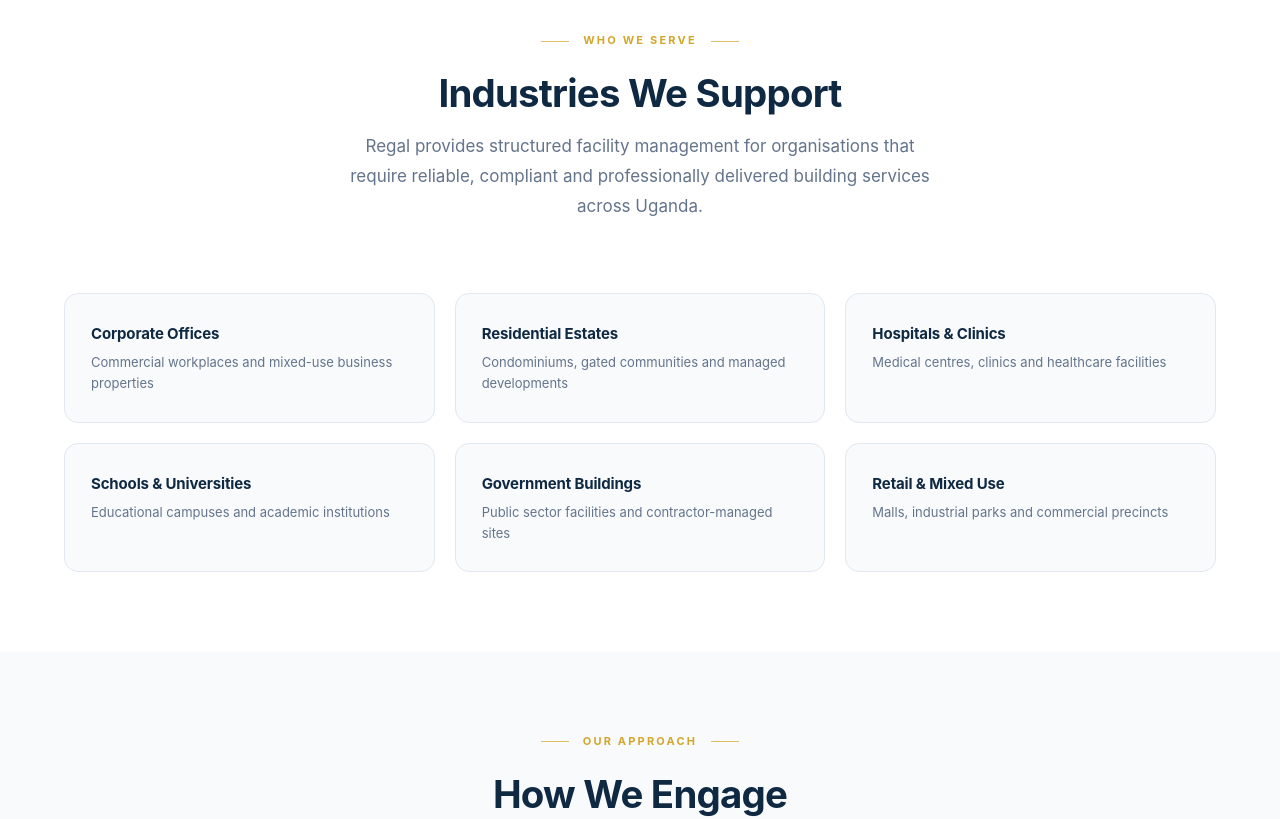
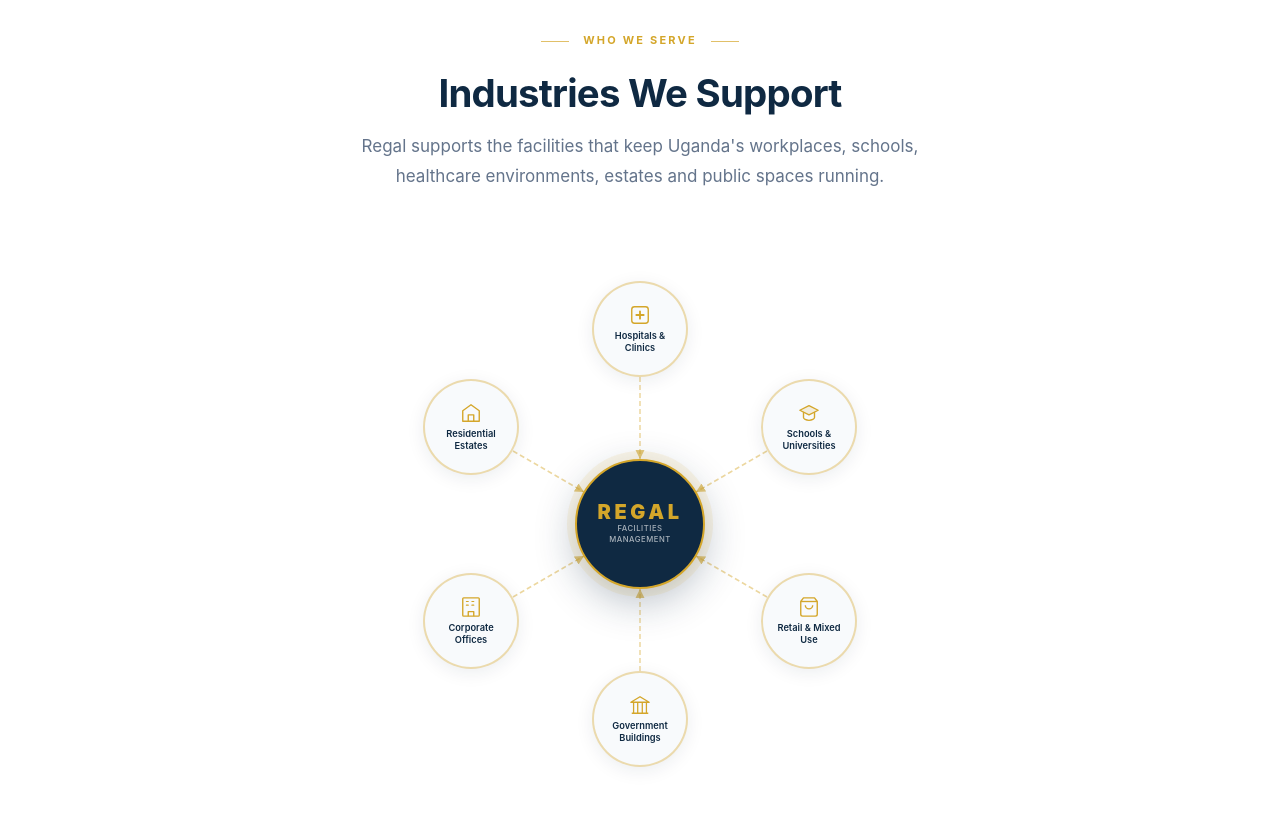
Before and after one commit to collins-adhola/Regal, a React (Vite) app: page / in a window 1280 px wide. Shown: the part 1500-2319 px from the top of the page. Built offline with nearby package versions, Linux system fonts and the light colour scheme.

Commit message:
industries we supoort

```diff
--- a/src/App.tsx
+++ b/src/App.tsx
@@ -15,14 +15,67 @@
   { label: 'Contact',    href: '#contact'    },
 ]
 
-const INDUSTRIES = [
-  { title: 'Corporate Offices',      desc: 'Commercial workplaces and mixed-use business properties' },
-  { title: 'Residential Estates',    desc: 'Condominiums, gated communities and managed developments' },
-  { title: 'Hospitals & Clinics',    desc: 'Medical centres, clinics and healthcare facilities' },
-  { title: 'Schools & Universities', desc: 'Educational campuses and academic institutions' },
-  { title: 'Government Buildings',   desc: 'Public sector facilities and contractor-managed sites' },
-  { title: 'Retail & Mixed Use',     desc: 'Malls, industrial parks and commercial precincts' },
-] as const
+const INDUSTRY_NODES = [
+  {
+    title: 'Hospitals & Clinics',
+    icon: (
+      <svg viewBox="0 0 24 24" fill="none" width="22" height="22" aria-hidden="true">
+        <rect x="3" y="3" width="18" height="18" rx="3" stroke="#D4A62A" strokeWidth="1.5"/>
+        <path d="M12 8v8M8 12h8" stroke="#D4A62A" strokeWidth="2" strokeLinecap="round"/>
+      </svg>
+    ),
+  },
+  {
+    title: 'Schools & Universities',
+    icon: (
+      <svg viewBox="0 0 24 24" fill="none" width="22" height="22" aria-hidden="true">
+        <path d="M22 9L12 4 2 9l10 5 10-5z" fill="#D4A62A" fillOpacity="0.15" stroke="#D4A62A" strokeWidth="1.5" strokeLinejoin="round"/>
+        <path d="M6 11.5V17c0 1.5 2.7 3 6 3s6-1.5 6-3v-5.5" stroke="#D4A62A" strokeWidth="1.5" strokeLinecap="round"/>
+      </svg>
+    ),
+  },
+  {
+    title: 'Retail & Mixed Use',
+    icon: (
+      <svg viewBox="0 0 24 24" fill="none" width="22" height="22" aria-hidden="true">
+        <path d="M6 2L3 6v14a2 2 0 002 2h14a2 2 0 002-2V6l-3-4z" stroke="#D4A62A" strokeWidth="1.5" strokeLinejoin="round"/>
+        <line x1="3" y1="6" x2="21" y2="6" stroke="#D4A62A" strokeWidth="1.5"/>
+        <path d="M16 10a4 4 0 01-8 0" stroke="#D4A62A" strokeWidth="1.5"/>
+      </svg>
+    ),
+  },
+  {
+    title: 'Government Buildings',
+    icon: (
+      <svg viewBox="0 0 24 24" fill="none" width="22" height="22" aria-hidden="true">
+        <path d="M3 21h18M12 3L2 9h20L12 3z" stroke="#D4A62A" strokeWidth="1.5" strokeLinejoin="round"/>
+        <line x1="5"    y1="9" x2="5"    y2="21" stroke="#D4A62A" strokeWidth="1.4"/>
+        <line x1="9.5"  y1="9" x2="9.5"  y2="21" stroke="#D4A62A" strokeWidth="1.4"/>
+        <line x1="14.5" y1="9" x2="14.5" y2="21" stroke="#D4A62A" strokeWidth="1.4"/>
+        <line x1="19"   y1="9" x2="19"   y2="21" stroke="#D4A62A" strokeWidth="1.4"/>
+      </svg>
+    ),
+  },
+  {
+    title: 'Corporate Offices',
+    icon: (
+      <svg viewBox="0 0 24 24" fill="none" width="22" height="22" aria-hidden="true">
+        <rect x="3" y="2" width="18" height="20" rx="1" stroke="#D4A62A" strokeWidth="1.5"/>
+        <path d="M7 6h2m4 0h2M7 10h2m4 0h2" stroke="#D4A62A" strokeWidth="1.3" strokeLinecap="round"/>
+        <path d="M9 22v-5h6v5" stroke="#D4A62A" strokeWidth="1.5" strokeLinejoin="round"/>
+      </svg>
+    ),
+  },
+  {
+    title: 'Residential Estates',
+    icon: (
+      <svg viewBox="0 0 24 24" fill="none" width="22" height="22" aria-hidden="true">
+        <path d="M3 9.5L12 3l9 6.5V21H3V9.5z" stroke="#D4A62A" strokeWidth="1.5" strokeLinejoin="round"/>
+        <path d="M9 21v-7h6v7" stroke="#D4A62A" strokeWidth="1.5" strokeLinejoin="round"/>
+      </svg>
+    ),
+  },
+]
 
 const SERVICES = [
   {
@@ -322,19 +375,59 @@
               <p className="section-eyebrow">Who We Serve</p>
               <h2 className="section-heading">Industries We Support</h2>
               <p className="section-lead">
-                Regal provides structured facility management for organisations
-                that require reliable, compliant and professionally delivered
-                building services across Uganda.
+                Regal supports the facilities that keep Uganda's workplaces,
+                schools, healthcare environments, estates and public spaces running.
               </p>
             </header>
 
-            <div className="ind-grid">
-              {INDUSTRIES.map(({ title, desc }) => (
-                <div key={title} className="ind-card">
-                  <p className="ind-card-title">{title}</p>
-                  <p className="ind-card-desc">{desc}</p>
+            {/* Desktop: radial network diagram */}
+            <div className="ind-network" role="img" aria-label="Network diagram: six industry sectors connected to Regal at the centre">
+
+              {/* Gold connector lines — trimmed to circle edges, arrows point toward REGAL */}
+              <svg className="ind-connectors" viewBox="0 0 680 520" aria-hidden="true" preserveAspectRatio="xMidYMid meet">
+                <defs>
+                  <marker id="ind-arrow" markerWidth="7" markerHeight="7" refX="6" refY="3.5" orient="auto">
+                    <path d="M0,0.5 L0,6.5 L6,3.5 Z" fill="#D4A62A" fillOpacity="0.6"/>
+                  </marker>
+                </defs>
+                {/* Each line: outer node edge → REGAL circle edge */}
+                <line x1="340" y1="113" x2="340" y2="195" stroke="#D4A62A" strokeWidth="1.5" strokeOpacity="0.45" strokeDasharray="5 3" markerEnd="url(#ind-arrow)"/>
+                <line x1="467" y1="187" x2="396" y2="228" stroke="#D4A62A" strokeWidth="1.5" strokeOpacity="0.45" strokeDasharray="5 3" markerEnd="url(#ind-arrow)"/>
+                <line x1="467" y1="333" x2="396" y2="292" stroke="#D4A62A" strokeWidth="1.5" strokeOpacity="0.45" strokeDasharray="5 3" markerEnd="url(#ind-arrow)"/>
+                <line x1="340" y1="407" x2="340" y2="325" stroke="#D4A62A" strokeWidth="1.5" strokeOpacity="0.45" strokeDasharray="5 3" markerEnd="url(#ind-arrow)"/>
+                <line x1="213" y1="333" x2="284" y2="292" stroke="#D4A62A" strokeWidth="1.5" strokeOpacity="0.45" strokeDasharray="5 3" markerEnd="url(#ind-arrow)"/>
+                <line x1="213" y1="187" x2="284" y2="228" stroke="#D4A62A" strokeWidth="1.5" strokeOpacity="0.45" strokeDasharray="5 3" markerEnd="url(#ind-arrow)"/>
+              </svg>
+
+              {/* Centre REGAL hub */}
+              <div className="ind-hub">
+                <span className="ind-hub-name">REGAL</span>
+                <span className="ind-hub-sub">Facilities<br/>Management</span>
+              </div>
+
+              {/* Six industry nodes — clockwise from 12 o'clock */}
+              {INDUSTRY_NODES.map((node, i) => (
+                <div key={node.title} className={`ind-node ind-node--${i + 1}`}>
+                  <span className="ind-node-icon">{node.icon}</span>
+                  <span className="ind-node-label">{node.title}</span>
                 </div>
               ))}
+            </div>
+
+            {/* Mobile: stacked hub + 2-col grid */}
+            <div className="ind-mobile">
+              <div className="ind-hub-mobile">
+                <span className="ind-hub-mobile-name">REGAL</span>
+                <span className="ind-hub-mobile-sub">Facilities Management</span>
+              </div>
+              <div className="ind-mobile-grid">
+                {INDUSTRY_NODES.map((node) => (
+                  <div key={node.title} className="ind-mobile-item">
+                    <span className="ind-mobile-icon">{node.icon}</span>
+                    <span className="ind-mobile-label">{node.title}</span>
+                  </div>
+                ))}
+              </div>
             </div>
 
           </div>
--- a/src/styles/global.css
+++ b/src/styles/global.css
@@ -1012,69 +1012,199 @@
   }
 }
 
-/* ─── Industries ───────────────────────────────────────────── */
+/* ─── Industries — Network Diagram ────────────────────────── */
 .industries {
   background-color: var(--white);
   padding-block: 5rem;
 }
 
-/* Industry cards — 3-col grid */
-.ind-grid {
-  display: grid;
-  grid-template-columns: repeat(3, 1fr);
-  gap: 1.25rem;
-}
-
-.ind-card {
-  background: var(--light-bg);
-  border: 1px solid var(--border);
-  border-radius: var(--radius-md);
-  padding: 1.75rem 1.625rem;
-  transition:
-    border-color var(--transition),
-    box-shadow var(--transition),
-    transform var(--transition);
-}
-
-.ind-card:hover {
-  border-color: rgba(212, 166, 42, 0.4);
-  box-shadow: 0 6px 20px rgba(15, 41, 66, 0.08);
-  transform: translateY(-3px);
-}
-
-.ind-card-title {
-  font-size: 0.9375rem;
-  font-weight: 700;
-  color: var(--navy);
-  letter-spacing: -0.01em;
-  margin-bottom: 0.375rem;
-}
-
-.ind-card-desc {
-  font-size: 0.8125rem;
-  color: var(--muted);
-  line-height: 1.6;
-}
-
-/* ─── Industries — Responsive ─────────────────────────────── */
+/* ── Desktop radial network ── */
+.ind-network {
+  position: relative;
+  max-width: 680px;
+  aspect-ratio: 680 / 520;
+  margin: 0 auto;
+}
+
+.ind-connectors {
+  position: absolute;
+  inset: 0;
+  width: 100%;
+  height: 100%;
+  pointer-events: none;
+}
+
+/* Centre REGAL hub */
+.ind-hub {
+  position: absolute;
+  left: 50%;
+  top: 50%;
+  transform: translate(-50%, -50%);
+  width: 130px;
+  height: 130px;
+  border-radius: 50%;
+  background: #0F2942;
+  border: 2.5px solid #D4A62A;
+  box-shadow:
+    0 0 0 8px rgba(212, 166, 42, 0.10),
+    0 12px 40px rgba(15, 41, 66, 0.30);
+  display: flex;
+  flex-direction: column;
+  align-items: center;
+  justify-content: center;
+  gap: 0.15rem;
+  z-index: 3;
+  text-align: center;
+  padding: 0.75rem;
+}
+
+.ind-hub-name {
+  font-size: 1.25rem;
+  font-weight: 900;
+  color: #D4A62A;
+  letter-spacing: 0.18em;
+  line-height: 1;
+}
+
+.ind-hub-sub {
+  font-size: 0.48rem;
+  font-weight: 500;
+  color: rgba(255, 255, 255, 0.65);
+  letter-spacing: 0.07em;
+  text-transform: uppercase;
+  line-height: 1.4;
+}
+
+/* Outer industry nodes */
+.ind-node {
+  position: absolute;
+  width: 96px;
+  height: 96px;
+  border-radius: 50%;
+  transform: translate(-50%, -50%);
+  z-index: 2;
+  background: #F8FAFC;
+  border: 2px solid rgba(212, 166, 42, 0.38);
+  box-shadow: 0 4px 18px rgba(15, 41, 66, 0.08);
+  display: flex;
+  flex-direction: column;
+  align-items: center;
+  justify-content: center;
+  gap: 0.3rem;
+  padding: 0.75rem;
+  text-align: center;
+  cursor: default;
+  transition: transform 0.22s ease, box-shadow 0.22s ease, border-color 0.22s ease;
+}
+
+.ind-node:hover {
+  transform: translate(-50%, calc(-50% - 5px));
+  box-shadow: 0 10px 28px rgba(15, 41, 66, 0.14);
+  border-color: rgba(212, 166, 42, 0.80);
+}
+
+.ind-node-icon {
+  display: flex;
+  align-items: center;
+  justify-content: center;
+  flex-shrink: 0;
+}
+
+.ind-node-label {
+  font-size: 0.58rem;
+  font-weight: 600;
+  color: #0F2942;
+  line-height: 1.25;
+}
+
+/* Clockwise from 12 o'clock */
+.ind-node--1 { left: 50%;    top: 12.5%;  } /* Hospitals */
+.ind-node--2 { left: 74.85%; top: 31.35%; } /* Schools */
+.ind-node--3 { left: 74.85%; top: 68.65%; } /* Retail */
+.ind-node--4 { left: 50%;    top: 87.5%;  } /* Government */
+.ind-node--5 { left: 25.15%; top: 68.65%; } /* Corporate */
+.ind-node--6 { left: 25.15%; top: 31.35%; } /* Residential */
+
+/* ── Mobile: hide network, show 2-col grid ── */
+.ind-mobile { display: none; }
+
+@media (max-width: 768px) {
+  .ind-network { display: none; }
+  .ind-mobile  { display: block; }
+
+  .ind-hub-mobile {
+    display: flex;
+    flex-direction: column;
+    align-items: center;
+    justify-content: center;
+    width: 100px;
+    height: 100px;
+    border-radius: 50%;
+    background: #0F2942;
+    border: 2px solid #D4A62A;
+    box-shadow: 0 8px 28px rgba(15, 41, 66, 0.25);
+    margin: 0 auto 1.75rem;
+    text-align: center;
+    padding: 0.75rem;
+  }
+
+  .ind-hub-mobile-name {
+    font-size: 1rem;
+    font-weight: 900;
+    color: #D4A62A;
+    letter-spacing: 0.15em;
+    line-height: 1;
+  }
+
+  .ind-hub-mobile-sub {
+    font-size: 0.44rem;
+    font-weight: 500;
+    color: rgba(255, 255, 255, 0.65);
+    letter-spacing: 0.07em;
+    text-transform: uppercase;
+    line-height: 1.4;
+    margin-top: 0.2rem;
+  }
+
+  .ind-mobile-grid {
+    display: grid;
+    grid-template-columns: 1fr 1fr;
+    gap: 0.875rem;
+  }
+
+  .ind-mobile-item {
+    display: flex;
+    flex-direction: column;
+    align-items: center;
+    gap: 0.5rem;
+    background: #F8FAFC;
+    border: 1.5px solid rgba(212, 166, 42, 0.35);
+    border-radius: var(--radius-md);
+    padding: 1.25rem 0.75rem;
+    text-align: center;
+    box-shadow: 0 2px 10px rgba(15, 41, 66, 0.06);
+  }
+
+  .ind-mobile-icon {
+    display: flex;
+    align-items: center;
+    justify-content: center;
+  }
+
+  .ind-mobile-label {
+    font-size: 0.8rem;
+    font-weight: 600;
+    color: #0F2942;
+    line-height: 1.3;
+  }
+}
+
+/* ─── Industries — Responsive padding ─────────────────────── */
 @media (max-width: 960px) {
-  .industries {
-    padding-block: 4rem;
-  }
-
-  .ind-grid {
-    grid-template-columns: repeat(2, 1fr);
-  }
-}
-
+  .industries { padding-block: 4rem; }
+}
 @media (max-width: 600px) {
-  .industries {
-    padding-block: 3.5rem;
-  }
-
-  .ind-grid {
-    grid-template-columns: 1fr;
-  }
+  .industries { padding-block: 3.5rem; }
 }
 
 /* ─── Contact ──────────────────────────────────────────────── */
```
